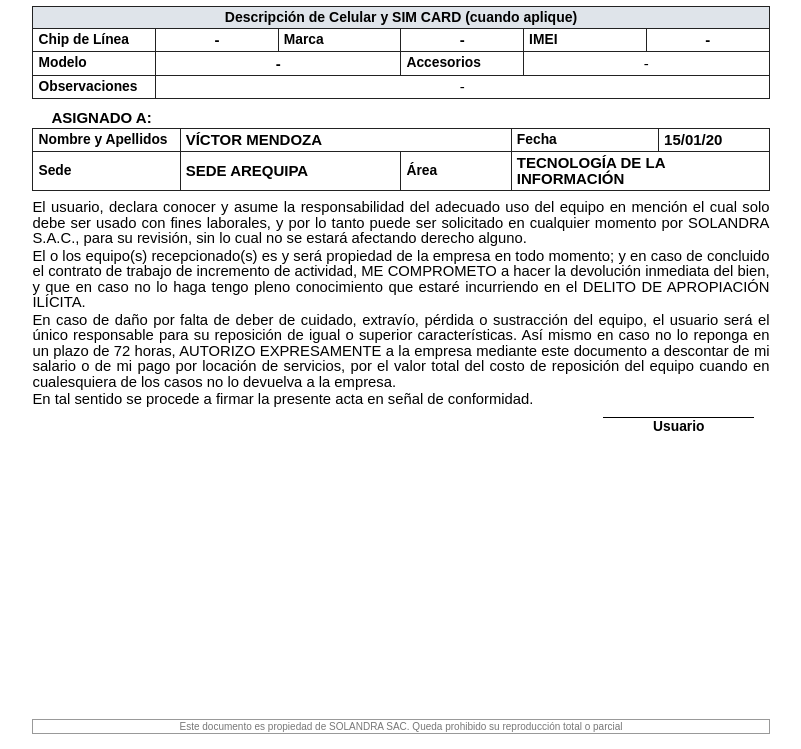
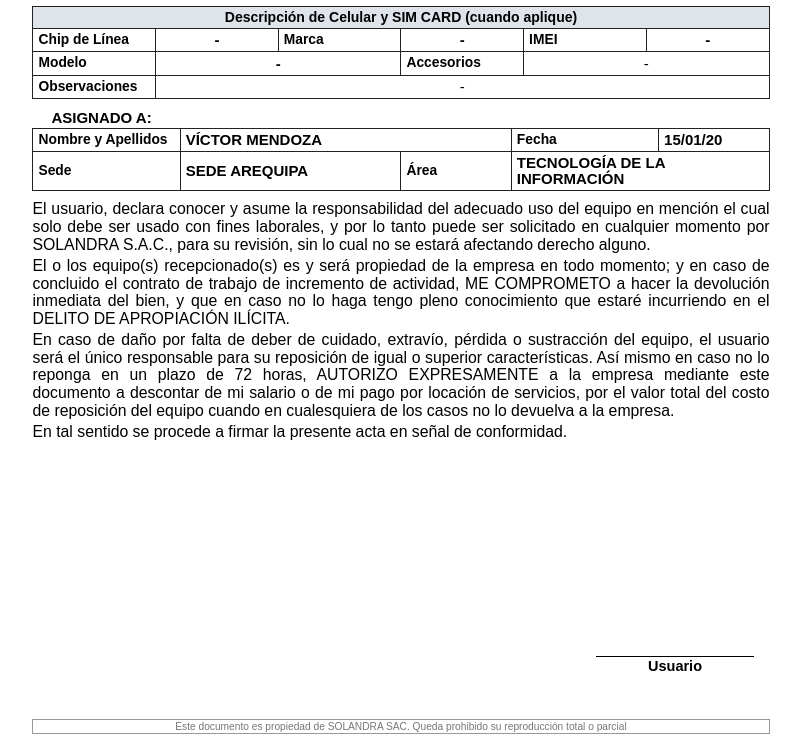
Before and after one commit to milagrosmmms23-bit/sigati_solandra, a PHP site: page /assignments/1/print in a window 1280 px wide. Shown: the part 413-1162 px from the top of the page, without its empty margins (239-1040 px from the left). Run offline with PHP 8.4, Linux system fonts and the light colour scheme; a user stored in the database is signed in; data comes from the database, SQL or seed files in the repository; tables that the repository leaves empty hold one stand-in row (values such as "Sample post").

Commit message:
Llena mejor hoja y baja firma del formato

```diff
--- a/app/Views/print.php
+++ b/app/Views/print.php
@@ -100,7 +100,7 @@ $assignmentCss = <<<'CSS'
 body{font-family:Arial,DejaVu Sans,sans-serif;color:#000;font-size:14.2px;margin:0;background:#fff}
 .print-actions{max-width:176mm;margin:0 auto 10px;padding:8px;background:#eef3f7;border-radius:4px}
 .print-actions a,.print-actions button{padding:7px 11px;border:0;border-radius:4px;text-decoration:none;background:#086a62;color:white;cursor:pointer}
-.quality-sheet{width:100%;max-width:205mm;min-height:293mm;margin:0 auto;background:#fff;padding:4.5mm 5mm 4.5mm;position:relative;display:block;overflow:hidden}
+.quality-sheet{width:100%;max-width:205mm;min-height:293mm;margin:0 auto;background:#fff;padding:4.5mm 5mm 31mm;position:relative;display:block;overflow:hidden}
 .quality-table{width:100%;border-collapse:collapse;table-layout:fixed}
 .quality-table td,.quality-table th{border:1px solid #222;padding:3.4px 5px;vertical-align:middle;line-height:1.04}
 .quality-header{margin-bottom:3.2mm}
@@ -122,9 +122,9 @@ body{font-family:Arial,DejaVu Sans,sans-serif;color:#000;font-size:14.2px;margin
 .observations{height:6mm;vertical-align:middle;line-height:1.02}
 .assigned-title{font-weight:bold;margin:2.5mm 0 0.5mm 5mm;font-size:15px}
 .assigned-table{margin-bottom:2.5mm;font-size:15px}
-.legal-text{font-size:14.8px;line-height:1.04;text-align:justify;margin:0 0 0.65mm}
-.signature-line{width:40mm;border-top:1px solid #000;text-align:center;font-weight:bold;margin:2.5mm 4mm 2.4mm auto;padding-top:1px;font-size:13.8px}
-.quality-footer{border:1px solid #999;text-align:center;color:#777;font-size:10px;padding:1px;margin:0;position:absolute;left:5mm;right:5mm;bottom:4mm}
+.legal-text{font-size:15.8px;line-height:1.12;text-align:justify;margin:0 0 0.9mm}
+.signature-line{width:42mm;border-top:1px solid #000;text-align:center;font-weight:bold;margin:0;padding-top:1px;font-size:14.5px;position:absolute;right:9mm;bottom:20mm}
+.quality-footer{border:1px solid #999;text-align:center;color:#777;font-size:10.2px;padding:1px;margin:0;position:absolute;left:5mm;right:5mm;bottom:4mm}
 .return-title{text-align:center;font-weight:bold;font-size:14px;margin:8mm 0 4mm}
 .doc-table{width:100%;border-collapse:collapse;margin:4mm 0}
 .doc-table th,.doc-table td{border:1px solid #555;padding:5px;text-align:left;vertical-align:top}
--- a/app/Views/print_layout.php
+++ b/app/Views/print_layout.php
@@ -9,7 +9,7 @@
 body{font-family:Arial,DejaVu Sans,sans-serif;color:#000;font-size:14.2px;margin:0;background:#fff}
 .print-actions{max-width:176mm;margin:0 auto 10px;padding:8px;background:#eef3f7;border-radius:4px}
 .print-actions a,.print-actions button{padding:7px 11px;border:0;border-radius:4px;text-decoration:none;background:#086a62;color:white;cursor:pointer}
-.quality-sheet{width:100%;max-width:205mm;min-height:293mm;margin:0 auto;background:#fff;padding:4.5mm 5mm 4.5mm;position:relative;display:block;overflow:hidden}
+.quality-sheet{width:100%;max-width:205mm;min-height:293mm;margin:0 auto;background:#fff;padding:4.5mm 5mm 31mm;position:relative;display:block;overflow:hidden}
 .quality-table{width:100%;border-collapse:collapse;table-layout:fixed}
 .quality-table td,.quality-table th{border:1px solid #222;padding:3.4px 5px;vertical-align:middle;line-height:1.04}
 .quality-header{margin-bottom:3.2mm}
@@ -31,9 +31,9 @@ body{font-family:Arial,DejaVu Sans,sans-serif;color:#000;font-size:14.2px;margin
 .observations{height:6mm;vertical-align:middle;line-height:1.02}
 .assigned-title{font-weight:bold;margin:2.5mm 0 0.5mm 5mm;font-size:15px}
 .assigned-table{margin-bottom:2.5mm;font-size:15px}
-.legal-text{font-size:14.8px;line-height:1.04;text-align:justify;margin:0 0 0.65mm}
-.signature-line{width:40mm;border-top:1px solid #000;text-align:center;font-weight:bold;margin:2.5mm 4mm 2.4mm auto;padding-top:1px;font-size:13.8px}
-.quality-footer{border:1px solid #999;text-align:center;color:#777;font-size:10px;padding:1px;margin:0;position:absolute;left:5mm;right:5mm;bottom:4mm}
+.legal-text{font-size:15.8px;line-height:1.12;text-align:justify;margin:0 0 0.9mm}
+.signature-line{width:42mm;border-top:1px solid #000;text-align:center;font-weight:bold;margin:0;padding-top:1px;font-size:14.5px;position:absolute;right:9mm;bottom:20mm}
+.quality-footer{border:1px solid #999;text-align:center;color:#777;font-size:10.2px;padding:1px;margin:0;position:absolute;left:5mm;right:5mm;bottom:4mm}
 .return-title{text-align:center;font-weight:bold;font-size:14px;margin:8mm 0 4mm}
 .doc-table{width:100%;border-collapse:collapse;margin:4mm 0}
 .doc-table th,.doc-table td{border:1px solid #555;padding:5px;text-align:left;vertical-align:top}
```
